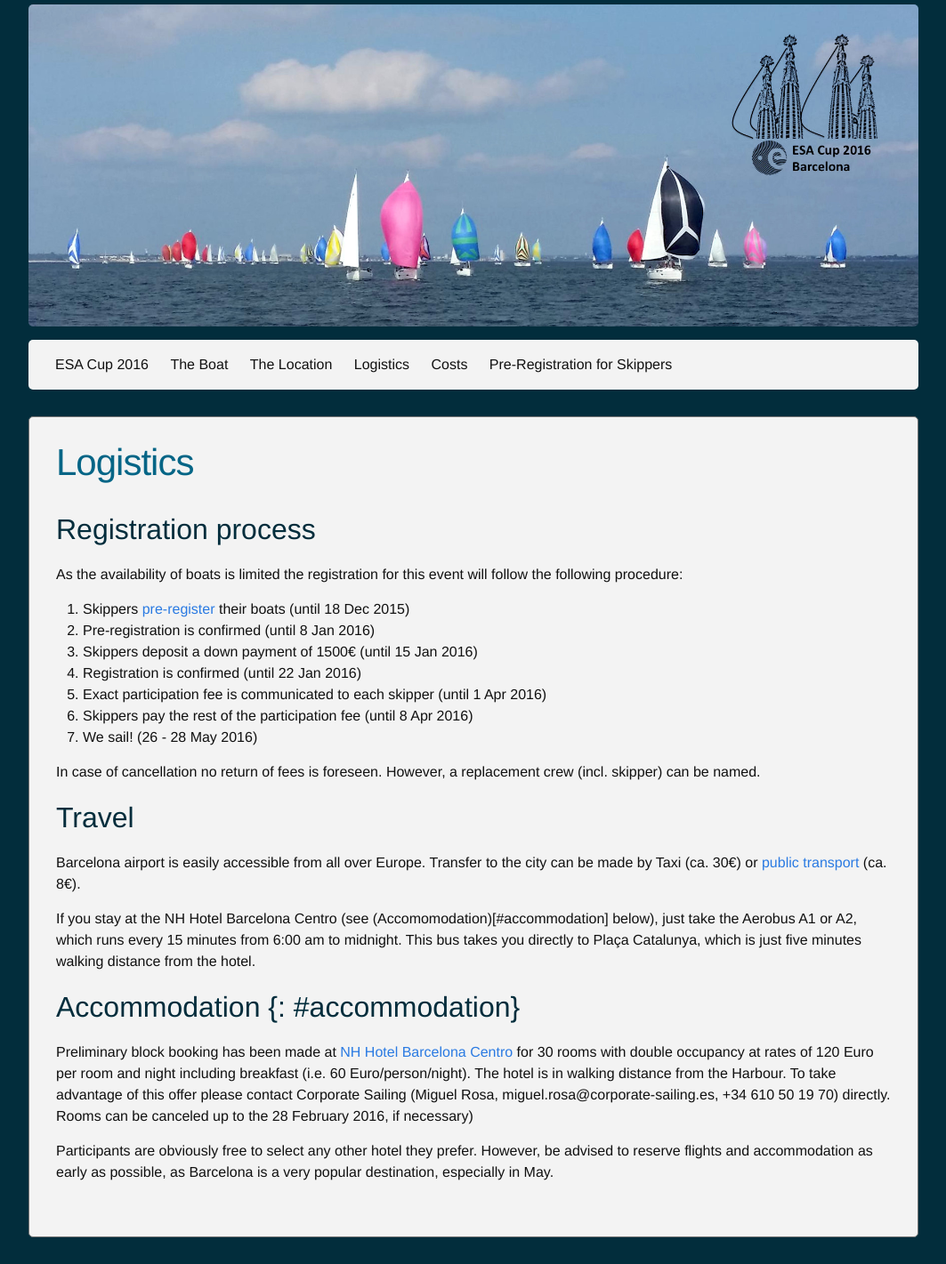
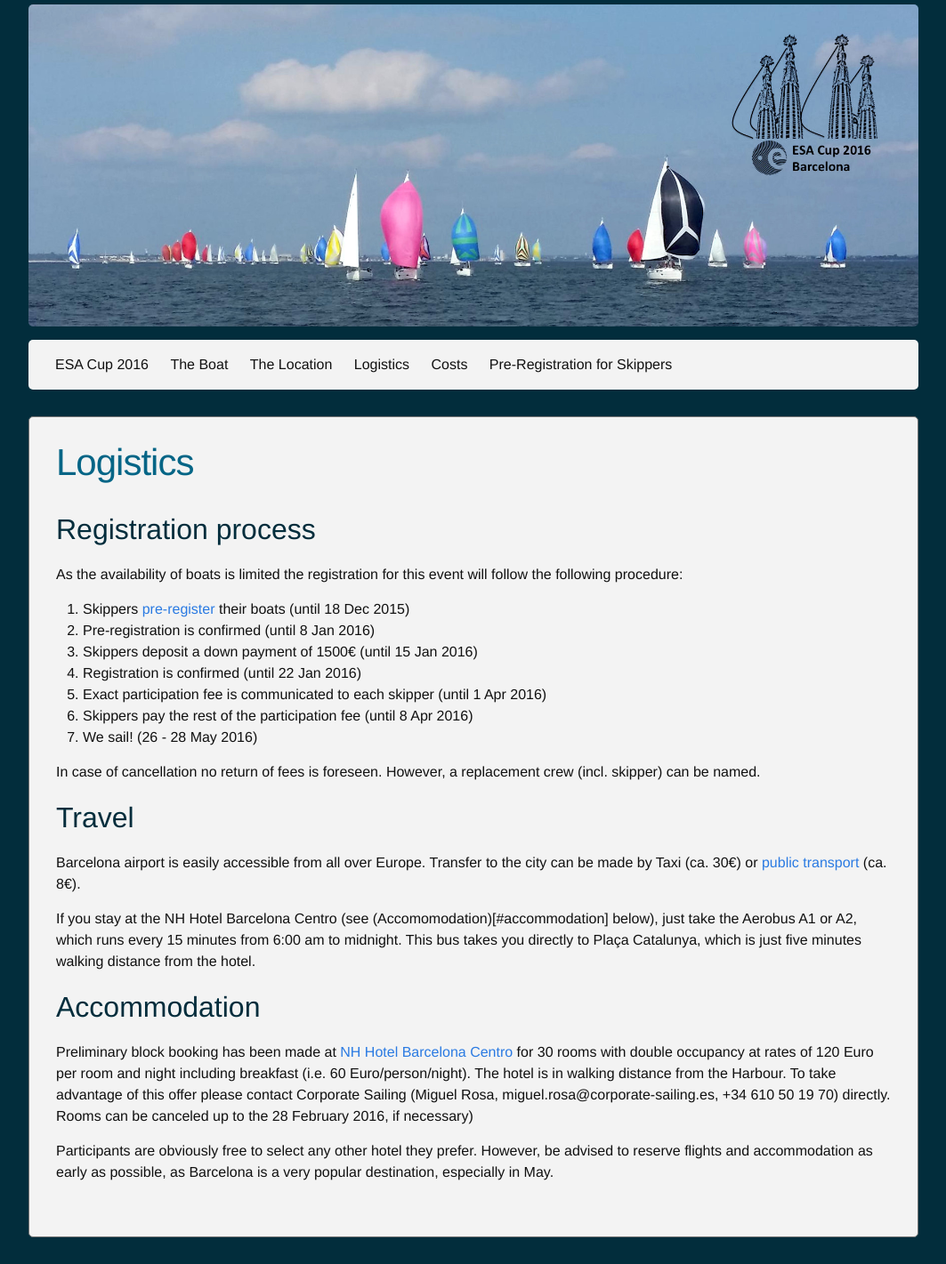
Before and after one commit to esacup2016/esacup2016.github.io, a Jekyll site: the page built from pages/logistics.md, in a window 1280 px wide. Shown: the whole page at 89% size, without its empty margins (108-1171 px from the left). Built offline with Jekyll 4.4.1, drawn with Linux system fonts in a browser that asks for light colours; part of the change alters nothing that is shown.

Commit message:
Logistics: Fix syntax

```diff
--- a/pages/logistics.md
+++ b/pages/logistics.md
@@ -8,6 +8,7 @@ menu-rank: 5
 ## Registration process
 As the availability of boats is limited the registration for this event will
 follow the following procedure:
+
 1. Skippers [pre-register](/registration) their boats (until 18 Dec 2015)
 2. Pre-registration is confirmed (until 8 Jan 2016)
 3. Skippers deposit a down payment of 1500€ (until 15 Jan 2016)
@@ -29,7 +30,7 @@ If you stay at the NH Hotel Barcelona Centro (see
 runs every 15 minutes from 6:00 am to midnight. This bus takes you directly to
 Plaça Catalunya, which is just five minutes walking distance from the hotel.
 
-## Accommodation {: #accommodation}
+## Accommodation {#accommodation}
 Preliminary block booking has been made at [NH Hotel Barcelona
 Centro](http://www.nh-hotels.com/hotel/nh-barcelona-centro) for 30 rooms with
 double occupancy at rates of 120 Euro per room and night including breakfast
```
